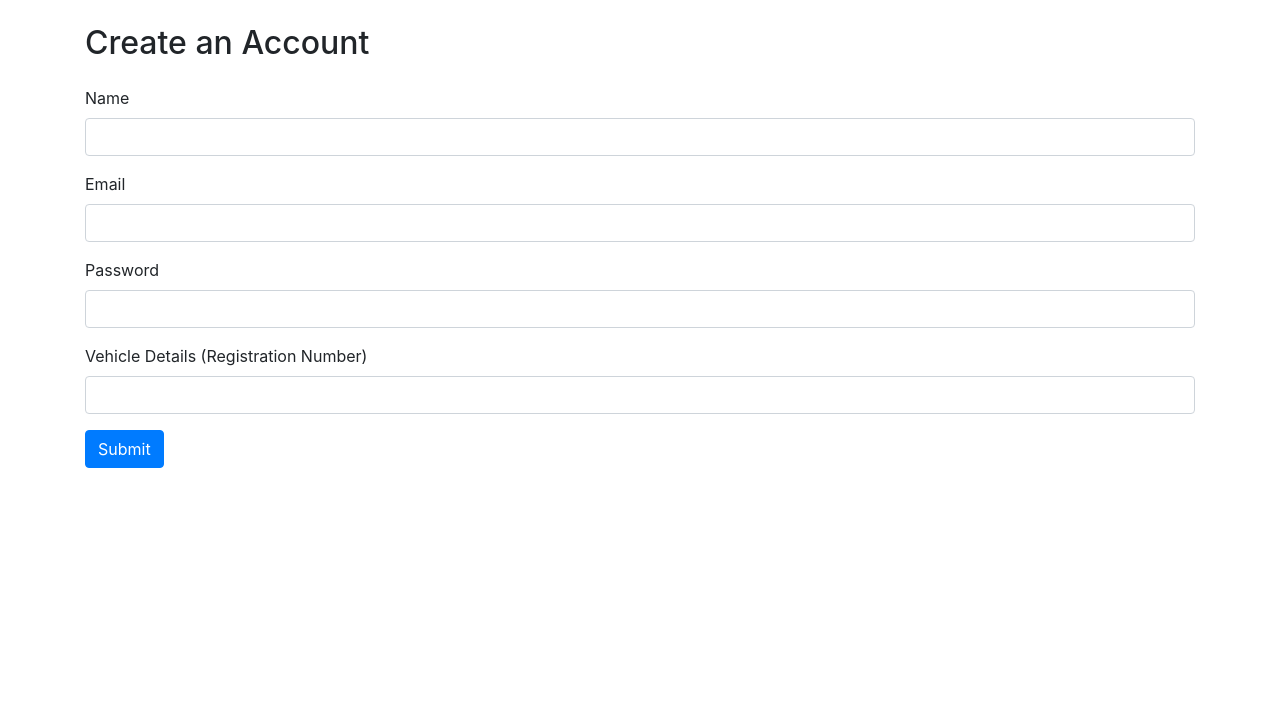
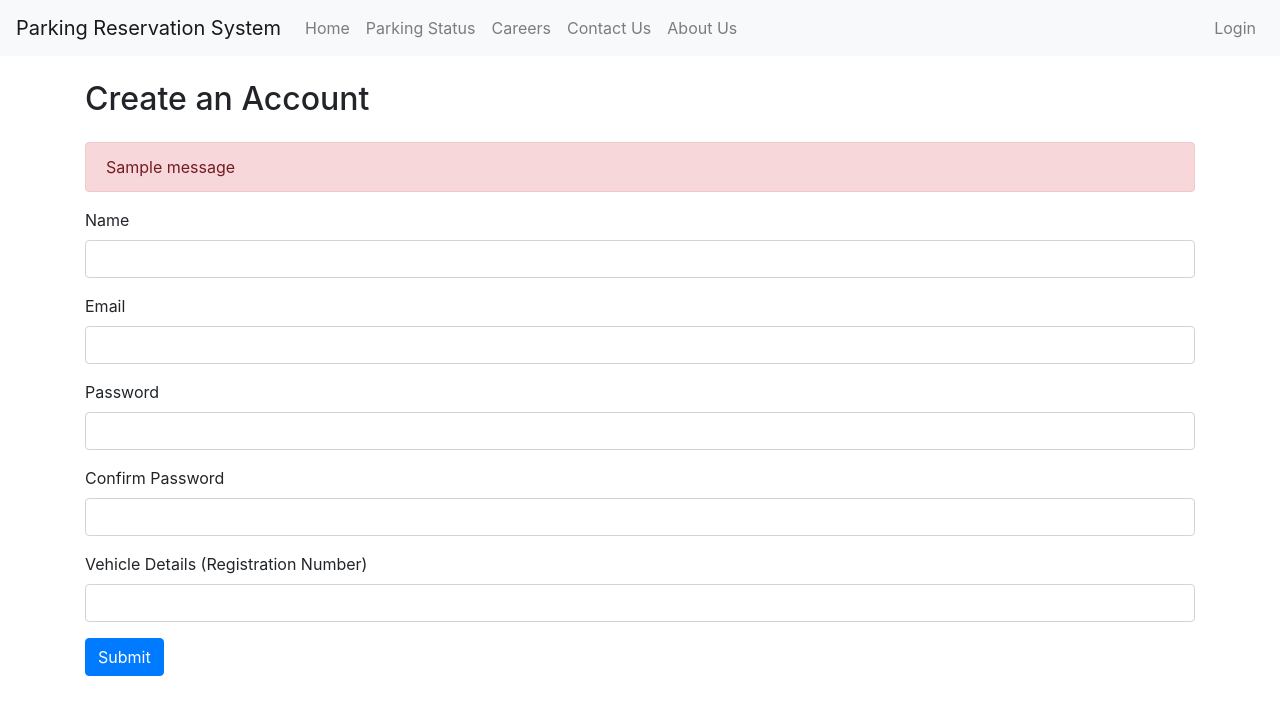
Before and after one commit to Krishna5972/SEProject, a Flask app: page /account_creation in a window 1280 px wide. Shown: the top 715 px of the page. Run offline with Flask 3, Linux system fonts and the light colour scheme; tables that the repository leaves empty hold one stand-in row (values such as "Sample post"); one stand-in notice (Sample message) is shown; some libraries are stand-ins or nearby versions.

Commit message:
hopefully final change

```diff
--- a/app.py
+++ b/app.py
@@ -12,7 +12,7 @@ from mail_service import *
 
 app = Flask(__name__)
 app.config['SQLALCHEMY_DATABASE_URI'] = 'sqlite:///test.db'
-app.config['SECRET_KEY'] = os.urandom(16).hex()
+app.config['SECRET_KEY'] = os.environ.get('SECRET_KEY', default=os.urandom(16).hex())
 db = SQLAlchemy(app)
 
 
@@ -231,6 +231,7 @@ def create_account():
         # Check if username or email already exists
         user = User.query.filter((User.username == username) | (User.email == email)).first()
         if user:
+            print('Username or email already exists.')
             flash('Username or email already exists.')
             return redirect(url_for('create_account'))
 
@@ -245,7 +246,7 @@ def create_account():
         flash('Account created successfully. You can now log in.')
         return redirect(url_for('login'))
 
-    return render_template('create_account.html')
+    return render_template('account_creation.html')
 
 
 
--- a/templates/account_creation.html
+++ b/templates/account_creation.html
@@ -1,25 +1,15 @@
 <!DOCTYPE html>
-<html>
-  <head>
-    <title>Account Creation - Parking Reservation System</title>
-    <link
-      rel="stylesheet"
-      href="https://stackpath.bootstrapcdn.com/bootstrap/4.5.0/css/bootstrap.min.css"
-    />
-  </head>
-  <body>
+{% extends "base.html" %} {% block title %}Account Creation{% endblock %} {%
+block content %}
 <div class="container">
   <h2 class="my-4">Create an Account</h2>
-      <form action="/create_account" method="post">
+  {% with messages = get_flashed_messages() %} {% if messages %}
+  <div class="alert alert-danger">{{ messages[0] }}</div>
+  {% endif %} {% endwith %}
+  <form id="create-account-form" action="/create_account" method="post">
     <div class="form-group">
       <label for="name">Name</label>
-          <input
-            type="text"
-            class="form-control"
-            id="name"
-            name="name"
-            required
-          />
+      <input type="text" class="form-control" id="name" name="name" required />
     </div>
     <div class="form-group">
       <label for="email">Email</label>
@@ -42,6 +32,16 @@
       />
     </div>
     <div class="form-group">
+      <label for="confirm_password">Confirm Password</label>
+      <input
+        type="password"
+        class="form-control"
+        id="confirm_password"
+        name="confirm_password"
+        required
+      />
+    </div>
+    <div class="form-group">
       <label for="vehicle">Vehicle Details (Registration Number)</label>
       <input
         type="text"
@@ -54,5 +54,17 @@
     <button type="submit" class="btn btn-primary">Submit</button>
   </form>
 </div>
-  </body>
-</html>
+<script>
+  document
+    .getElementById("create-account-form")
+    .addEventListener("submit", function (event) {
+      const password = document.getElementById("password").value;
+      const confirmPassword = document.getElementById("confirm_password").value;
+
+      if (password !== confirmPassword) {
+        event.preventDefault();
+        alert("Passwords do not match");
+      }
+    });
+</script>
+{% endblock %}
```
Also changed, not shown: test.db, 2 other files. Lines whose indentation alone changed are shown as unchanged.
